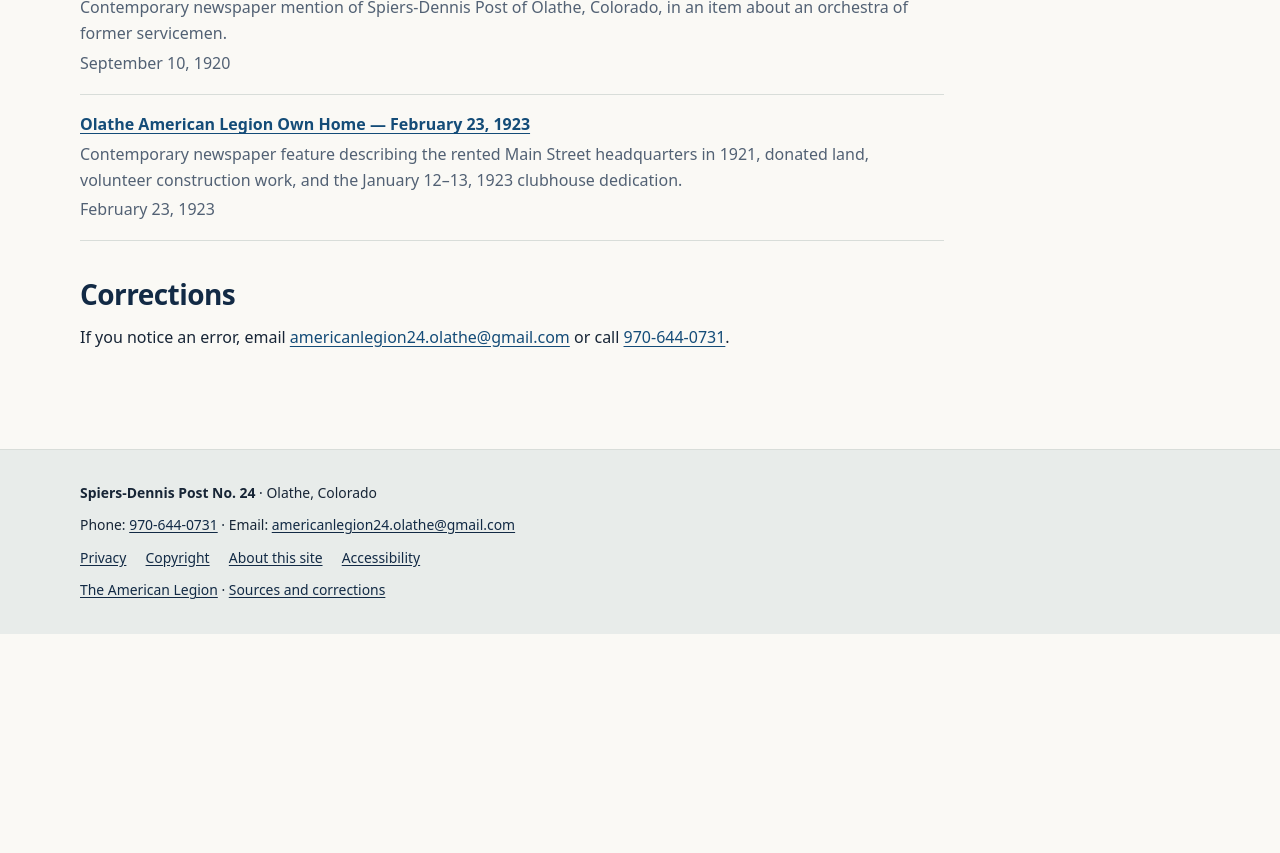
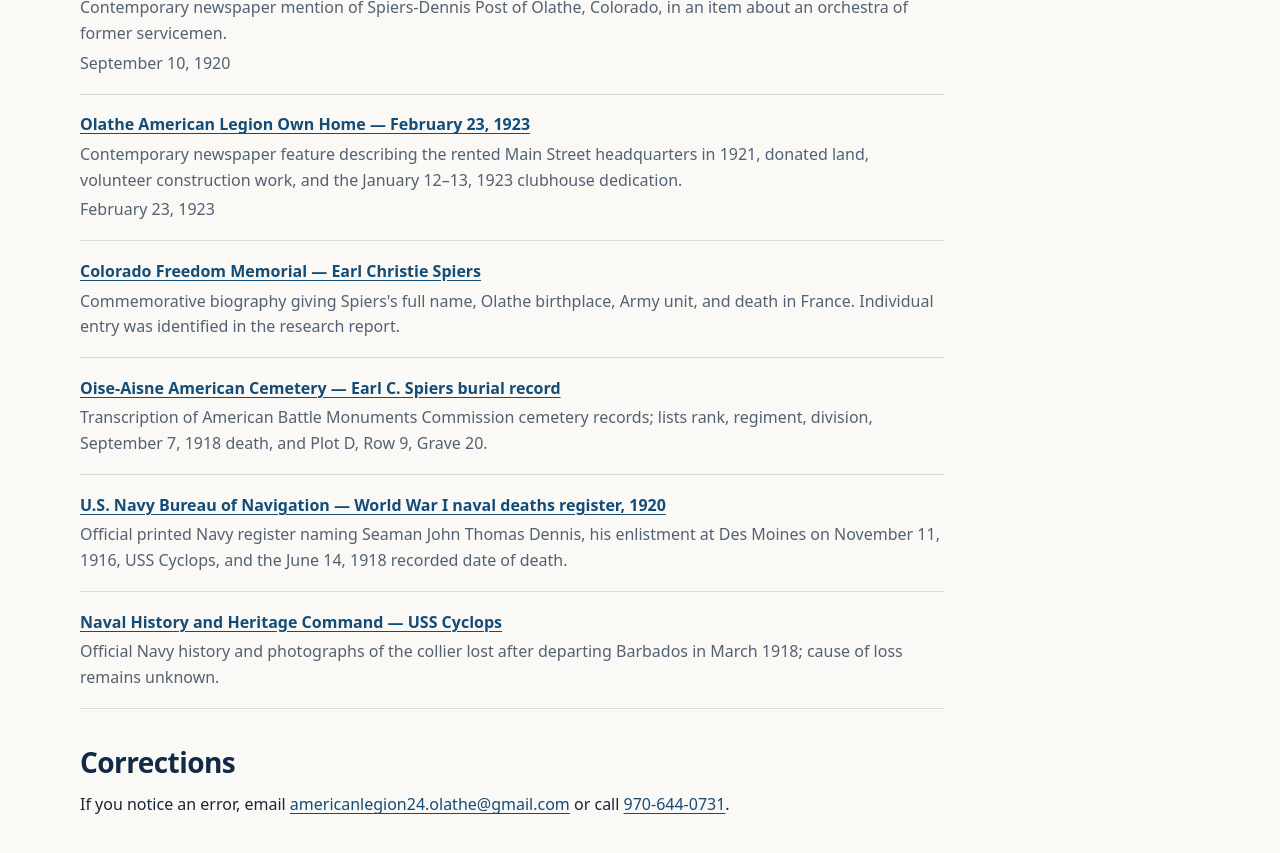
Before and after one commit to SPIERS-DENNIS-POST/spiers-dennis-post.github.io, a Jekyll site: the page built from sources/index.md, in a window 1280 px wide and 900 px high, scrolled down 887 px. Shown: the top 853 px of the window. Built offline with Jekyll 4.4.1, drawn with Linux system fonts in a browser that asks for light colours; before the commit the page ends 1521 px from its top, so only the background shows below that.

Commit message:
Tell the WWI stories of Post 24 namesakes Earl Spiers and John Dennis

```diff
--- a/_data/sources.yml
+++ b/_data/sources.yml
@@ -29,3 +29,19 @@
   url: https://tile.loc.gov/storage-services/service/ndnp/cohi/batch_cohi_finntown_ver01/data/sn86063206/00340585793/1923022301/0815.pdf
   details: Contemporary newspaper feature describing the rented Main Street headquarters in 1921, donated land, volunteer construction work, and the January 12–13, 1923 clubhouse dedication.
   published_on: 1923-02-23
+- id: colorado-freedom-spiers
+  title: Colorado Freedom Memorial — Earl Christie Spiers
+  url: https://coloradofreedommemorial.com/tellustheirstories/honor-roll-directory/160562/spiers-earl-christie/
+  details: Commemorative biography giving Spiers's full name, Olathe birthplace, Army unit, and death in France. Individual entry was identified in the research report.
+- id: spiers-oise-aisne
+  title: Oise-Aisne American Cemetery — Earl C. Spiers burial record
+  url: https://www.interment.net/france/hauts-de-france/aisne/seringes-et-nesles/oise-aisne-american-cemetery/transcription/1815.php?page=49
+  details: Transcription of American Battle Monuments Commission cemetery records; lists rank, regiment, division, September 7, 1918 death, and Plot D, Row 9, Grave 20.
+- id: navy-war-dead-dennis
+  title: U.S. Navy Bureau of Navigation — World War I naval deaths register, 1920
+  url: https://www.loc.gov/item/20027513/
+  details: Official printed Navy register naming Seaman John Thomas Dennis, his enlistment at Des Moines on November 11, 1916, USS Cyclops, and the June 14, 1918 recorded date of death.
+- id: navy-uss-cyclops
+  title: Naval History and Heritage Command — USS Cyclops
+  url: https://www.history.navy.mil/content/history/museums/nmusn/explore/photography/wwi/wwi-convoys/uss-cyclops-mystery-1918.html
+  details: Official Navy history and photographs of the collier lost after departing Barbados in March 1918; cause of loss remains unknown.
--- a/history/index.md
+++ b/history/index.md
@@ -1,19 +1,26 @@
 ---
 title: History
-description: The history of Spiers-Dennis American Legion Post No. 24 in Olathe, Colorado, documented since 1920, with its 1923 clubhouse and original charter members.
+description: Spiers-Dennis American Legion Post 24 in Olathe, Colorado: the World War I servicemen behind our name, our early clubhouse, Veterans Memorial, and charter members.
 permalink: /history/
-source_ids: [coconino-sun-1920, olathe-legion-clubhouse-1923, legion-centennial-post24]
+source_ids: [coconino-sun-1920, legion-centennial-post24, colorado-freedom-spiers, spiers-oise-aisne, navy-war-dead-dennis, navy-uss-cyclops, olathe-legion-clubhouse-1923]
 ---
 # Our history
 Spiers-Dennis Post No. 24 has been part of Olathe for more than a century. Our Post was already active here by **1920**.<sup class="reference"><a href="#reference-coconino-sun-1920" aria-label="Reference 1">[1]</a></sup>
-Our Post is named in honor of **Pvt. Earl C. Spiers** and **SM John T. Dennis of the U.S. Navy**.<sup class="reference"><a href="#reference-legion-centennial-post24" aria-label="Reference 3">[3]</a></sup>
+Our Post bears the names of two men connected to Olathe who lost their lives in military service during World War I: **Private Earl C. Spiers, U.S. Army**, and **Seaman John T. Dennis, U.S. Navy**.<sup class="reference"><a href="#reference-legion-centennial-post24" aria-label="Reference 2">[2]</a></sup>
+## The men behind our name
+### Earl Christie Spiers — U.S. Army
+Earl Christie Spiers was born in Olathe and served as a private in the **109th Infantry Regiment, 28th Division**. He died in France on **September 7, 1918**.<sup class="reference"><a href="#reference-colorado-freedom-spiers" aria-label="Reference 3">[3]</a></sup><sup class="reference"><a href="#reference-spiers-oise-aisne" aria-label="Reference 4">[4]</a></sup>
+Spiers is buried at **Oise-Aisne American Cemetery** in France, Plot D, Row 9, Grave 20.<sup class="reference"><a href="#reference-spiers-oise-aisne" aria-label="Reference 4">[4]</a></sup>
+### John Thomas Dennis — U.S. Navy
+John Thomas Dennis was a seaman in the U.S. Navy whose home and family connections were in Olathe. He enlisted at **Des Moines, Iowa, on November 11, 1916**, and later served aboard the Navy collier **USS *Cyclops***.<sup class="reference"><a href="#reference-navy-war-dead-dennis" aria-label="Reference 5">[5]</a></sup>
+*Cyclops* disappeared after leaving Barbados in **March 1918**, with Dennis among those lost aboard. The ship was never found, and the cause of its disappearance remains unknown.<sup class="reference"><a href="#reference-navy-uss-cyclops" aria-label="Reference 6">[6]</a></sup> The Navy officially recorded Dennis's date of death as **June 14, 1918**, although the exact date of the ship's loss is unknown.<sup class="reference"><a href="#reference-navy-war-dead-dennis" aria-label="Reference 5">[5]</a></sup>
 ## Our first clubhouse
 In 1921, our headquarters and clubrooms occupied a rented house on Main Street. Members wanted a permanent home, and a building project took shape when R. P. Mills offered land for the clubhouse. Post members contributed construction labor and hauling, with help from the wider community.
-The new clubhouse was completed and dedicated during a district conference on **January 12–13, 1923**.<sup class="reference"><a href="#reference-olathe-legion-clubhouse-1923" aria-label="Reference 2">[2]</a></sup>
+The new clubhouse was completed and dedicated during a district conference on **January 12–13, 1923**.<sup class="reference"><a href="#reference-olathe-legion-clubhouse-1923" aria-label="Reference 7">[7]</a></sup>
 ## Olathe Veterans Memorial
-The Olathe Veterans Memorial stands near our Post hall. In 2004, Post 24 members and the Olathe community built the memorial to honor the service and sacrifice of local veterans.<sup class="reference"><a href="#reference-legion-centennial-post24" aria-label="Reference 3">[3]</a></sup>
+The Olathe Veterans Memorial stands near our Post hall. In 2004, Post 24 members and the Olathe community built the memorial to honor the service and sacrifice of local veterans.<sup class="reference"><a href="#reference-legion-centennial-post24" aria-label="Reference 2">[2]</a></sup>
 ## Charter members
-Our Post's 23 charter members were:<sup class="reference"><a href="#reference-legion-centennial-post24" aria-label="Reference 3">[3]</a></sup>
+Our Post's 23 charter members were:<sup class="reference"><a href="#reference-legion-centennial-post24" aria-label="Reference 2">[2]</a></sup>
 <ol>
 <li>Lewis V. Crandell</li>
 <li>Joe Bishop</li>
```
Also changed, not shown: index.md (+1 -1 lines), README.md.
